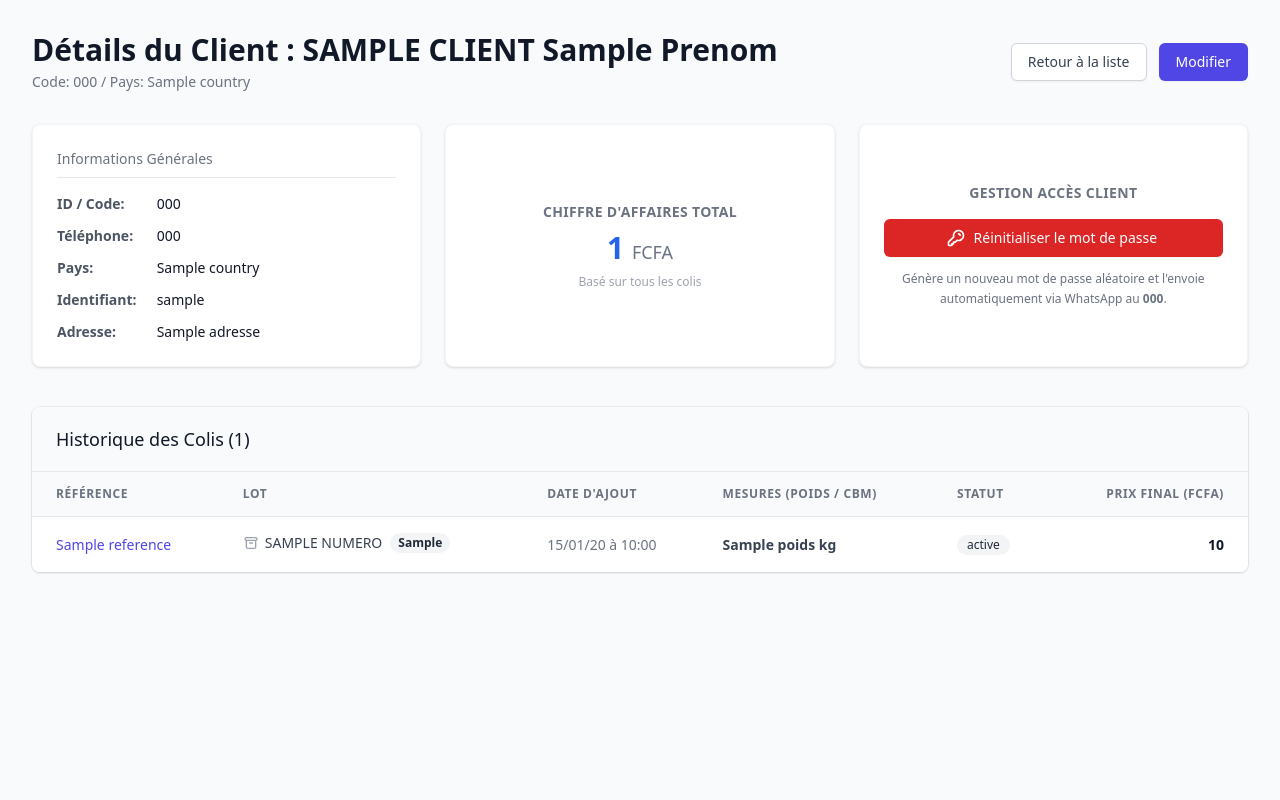
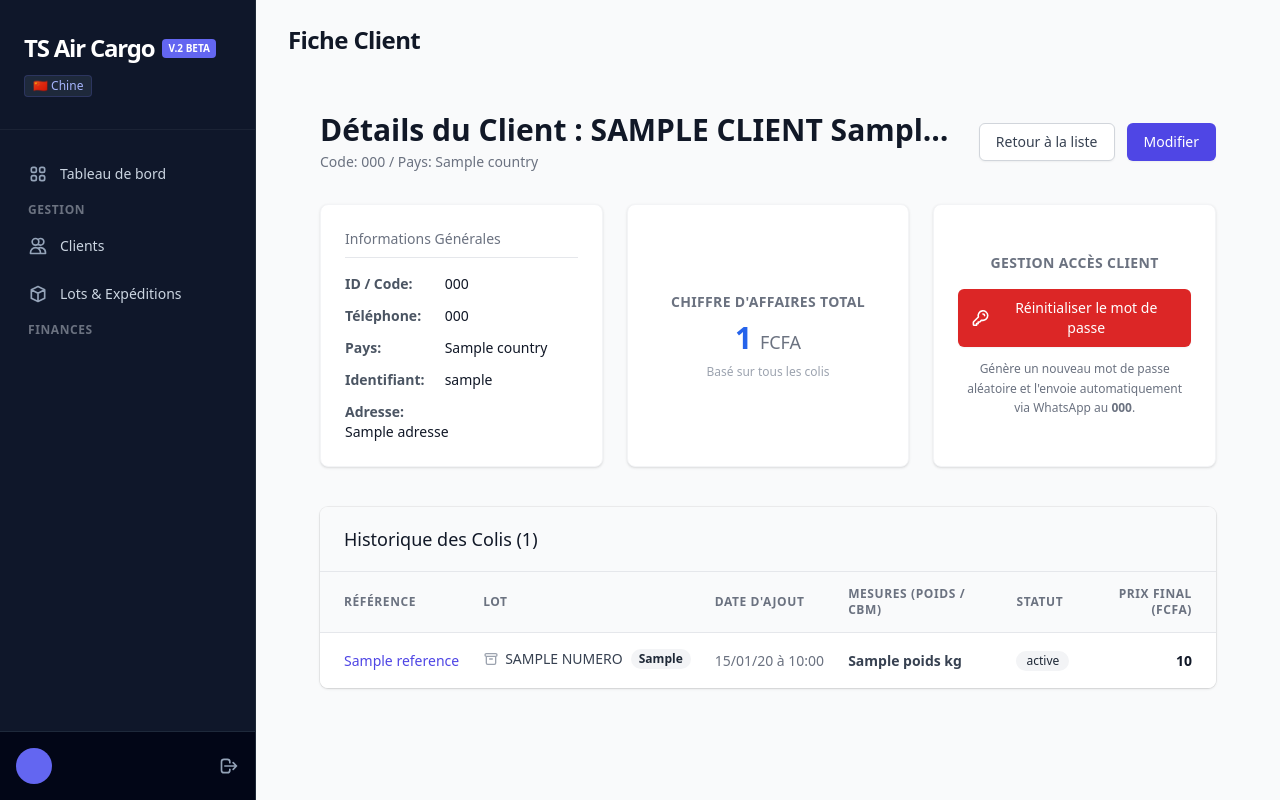
Before and after one commit to Le-dev-du-coin/ts_air_cargo_v2, a Django app: template templates/chine/clients/detail.html in a window 1280 px wide. Run offline with Django 5.2, Linux system fonts and the light colour scheme; the template is opened without the code that fills it: most values are stand-ins (such as "Sample title", 1, 10 or a date in 2020); some libraries are stand-ins or nearby versions.

Commit message:
fix: change block content to chine_content in client detail view
- Render application layout correctly by using block chine_content

```diff
--- a/templates/chine/clients/detail.html
+++ b/templates/chine/clients/detail.html
@@ -1,7 +1,9 @@
 {% extends "chine/base.html" %}
 {% load static humanize %}
 
-{% block content %}
+{% block header %}Fiche Client{% endblock %}
+
+{% block chine_content %}
 <div class="max-w-7xl mx-auto px-4 sm:px-6 lg:px-8 py-8">
 
     <!-- En-tête -->
```
